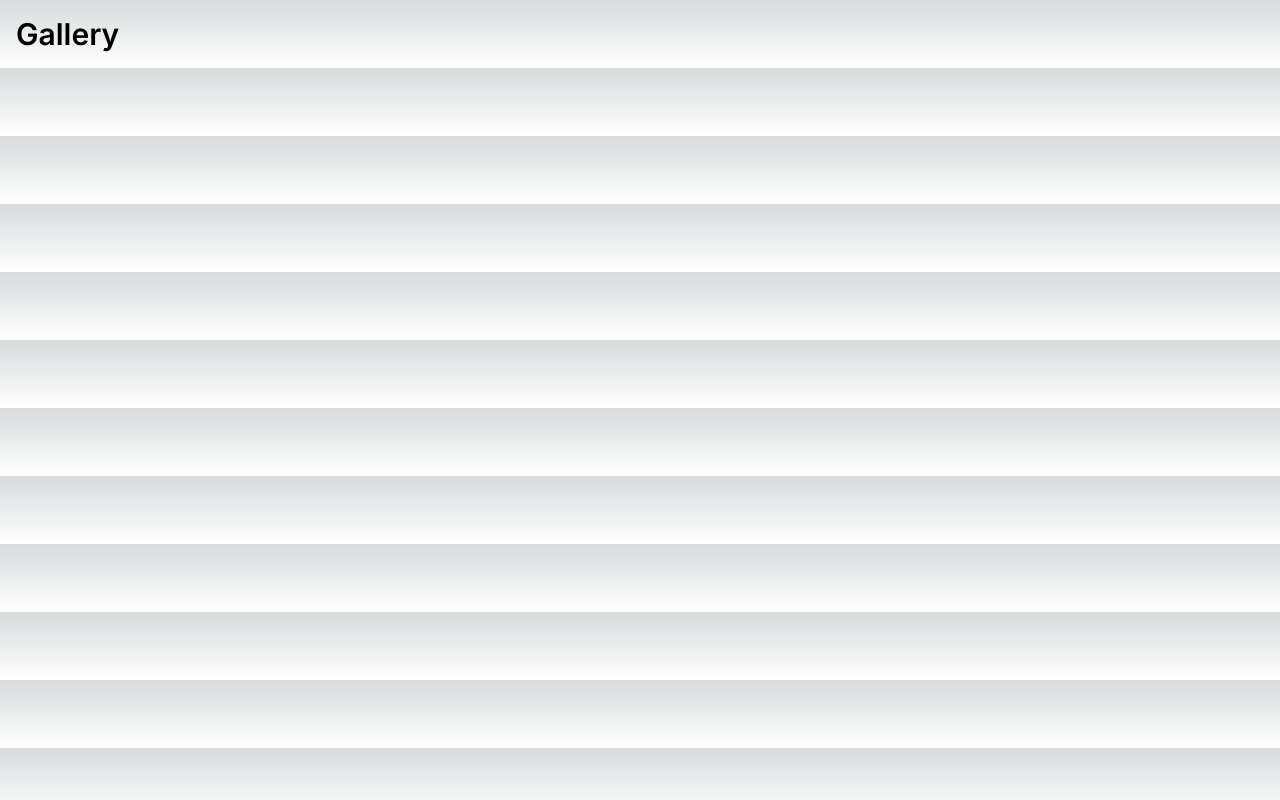
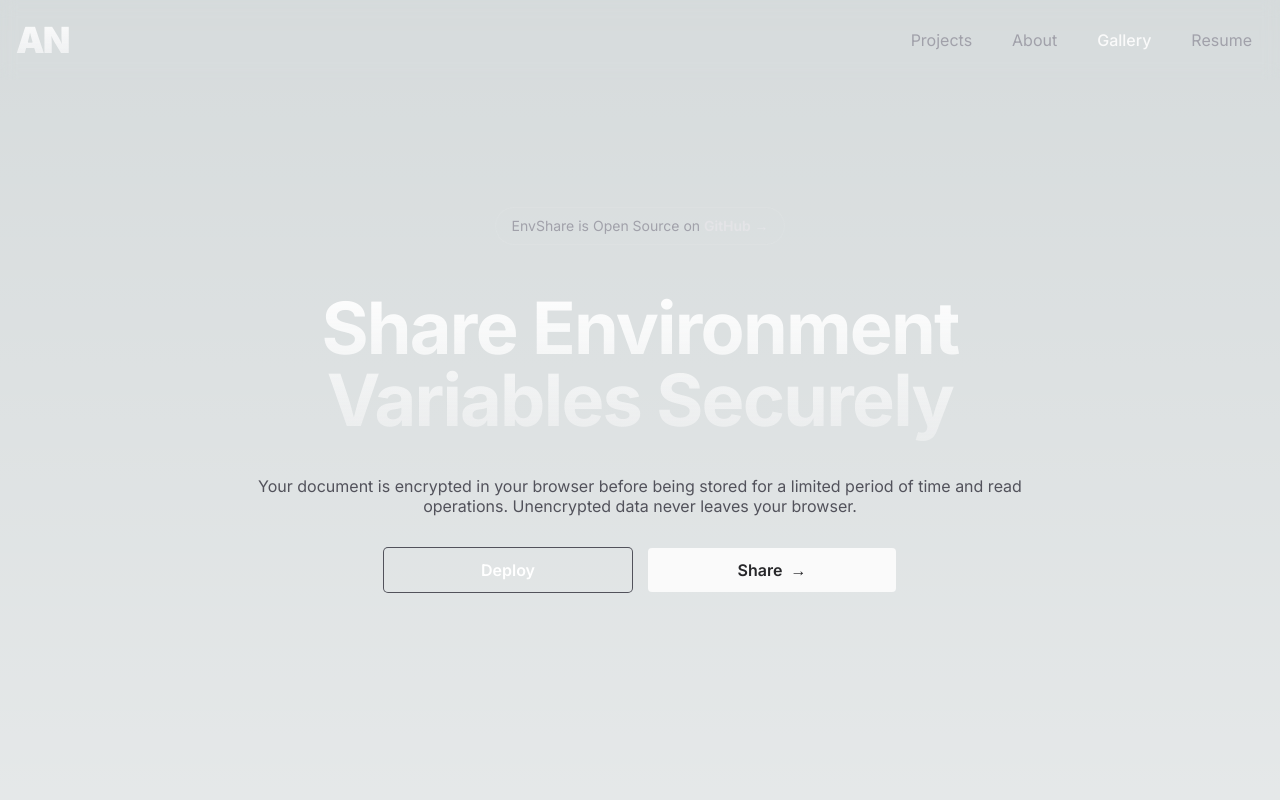
Before and after one commit to ashfaqnisar/portfolio, a Next.js app: page /gallery in a window 1280 px wide. Shown: the top 800 px of the page. Built offline with nearby package versions, Linux system fonts and the light colour scheme.

Commit message:
feat: added the topbar and other pages to the app.

```diff
--- a/src/app/gallery/page.tsx
+++ b/src/app/gallery/page.tsx
@@ -1,5 +1,56 @@
+import Link from "next/link";
+import ProjectCard from "@/app/projects/components/ProjectCard";
+
 const Page = () => {
-  return <h1 className={"p-4 text-3xl font-semibold"}>Gallery</h1>;
+  return (
+    <div className="flex flex-col gap-8 pb-8 md:gap-16 md:pb-16 xl:pb-24">
+      <div className="mx-auto mt-8 flex max-w-3xl flex-col items-center justify-center px-8 sm:mt-0 sm:min-h-screen sm:px-0">
+        <div className="hidden sm:mb-8 sm:flex sm:justify-center">
+          <Link
+            href="https://github.com/chronark/envshare"
+            className="relative overflow-hidden rounded-full py-1.5 px-4 text-sm leading-6 text-zinc-400 ring-1 ring-zinc-100/10 duration-150 hover:ring-zinc-100/30"
+          >
+            EnvShare is Open Source on{" "}
+            <span className="font-semibold text-zinc-200">
+              GitHub <span aria-hidden="true">&rarr;</span>
+            </span>
+          </Link>
+        </div>
+        <div>
+          <h1 className="bg-gradient-to-t from-zinc-100/50 to-white bg-clip-text py-4 text-center text-5xl font-bold tracking-tight text-transparent sm:text-7xl">
+            Share Environment Variables Securely
+          </h1>
+          <p className="mt-6 leading-5 text-zinc-600 sm:text-center">
+            Your document is encrypted in your browser before being stored for a limited period of
+            time and read operations. Unencrypted data never leaves your browser.
+          </p>
+          <div className="mx-auto mt-8 flex flex-col justify-center gap-4 sm:max-w-lg sm:flex-row ">
+            <Link
+              href="/deploy"
+              className="hover:drop-shadow-cta inline-block space-x-2 rounded px-4 py-1.5 text-base font-semibold leading-7 text-white ring-1 ring-zinc-600  duration-150 hover:bg-white hover:text-zinc-900 hover:ring-white sm:w-1/2 sm:text-center md:py-2"
+            >
+              Deploy
+            </Link>
+            <Link
+              href="/share"
+              className="hover:drop-shadow-cta inline-block space-x-2 rounded bg-zinc-50  px-4 py-1.5 text-base font-semibold leading-7 text-zinc-800 ring-1 ring-transparent   transition-all duration-150 hover:bg-zinc-900/20 hover:text-zinc-100 hover:ring-zinc-600/80  sm:w-1/2 sm:text-center md:py-2"
+            >
+              <span>Share</span>
+              <span aria-hidden="true">&rarr;</span>
+            </Link>
+          </div>
+        </div>
+      </div>
+      <h2 className="py-4 text-center text-3xl font-bold text-zinc-300 ">
+        Used and trusted by a growing community
+      </h2>
+      <div className={"grid gap-3 sm:grid-cols-2 lg:grid-cols-3 xl:grid-cols-4"}>
+        {Array.from({ length: 35 }).map((value, index) => (
+          <ProjectCard key={index} />
+        ))}
+      </div>
+    </div>
+  );
 };
 
 export default Page;
--- a/src/app/layout.tsx
+++ b/src/app/layout.tsx
@@ -1,6 +1,7 @@
 import "./globals.css";
 import { ReactNode } from "react";
 import { Inter, Roboto_Mono } from "@next/font/google";
+import TopBar from "./topbar";
 
 const inter = Inter({
   variable: "--font-inter",
@@ -19,7 +20,11 @@
         <head /> will contain the components returned by the nearest parent
         head.tsx. Find out more at https://beta.nextjs.org/docs/api-reference/file-conventions/head
       */}
-      <body>{children}</body>
+
+      <body>
+        <TopBar />
+        <main>{children}</main>
+      </body>
     </html>
   );
 }
--- /dev/null
+++ b/src/app/topbar.tsx
@@ -0,0 +1,64 @@
+"use client";
+import React from "react";
+import Link from "next/link";
+import { usePathname } from "next/navigation";
+
+const navigation = [
+  {
+    name: "Projects",
+    href: "/projects"
+  },
+  {
+    name: "About",
+    href: "/about"
+  },
+
+  {
+    name: "Gallery",
+    href: "/gallery"
+  },
+  {
+    name: "Resume",
+    href: "https://drive.google.com/file/d/1IygTH99vSZuMAnecgD9C0WedsSnPDcPE/view",
+    external: true
+  }
+] satisfies { name: string; href: string; external?: boolean }[];
+
+const Topbar: React.FC = () => {
+  const pathname = usePathname();
+  return (
+    <header className="bh-zinc-900/50 top-0 z-30 w-full px-4 backdrop-blur sm:fixed">
+      <div className="container mx-auto">
+        <div className="flex flex-col items-center justify-between gap-2 pt-6 sm:h-20 sm:flex-row sm:pt-0">
+          <Link
+            href="/"
+            className={
+              "bg-gradient-to-t from-zinc-100/60 to-white bg-clip-text py-4 text-center font-sans text-3xl font-black tracking-tighter text-transparent sm:text-4xl"
+            }
+          >
+            AN
+          </Link>
+          <nav className="flex grow items-center">
+            <ul className="flex grow flex-wrap items-center justify-end gap-4">
+              {navigation.map((item) => (
+                <li className="" key={item.href}>
+                  <Link
+                    className={`flex items-center px-3 py-2 text-sm duration-200 hover:text-zinc-50 sm:text-base
+                    ${pathname === item.href ? "font-medium text-zinc-50" : "text-zinc-400"}`}
+                    href={item.href}
+                    target={item.external ? "_blank" : undefined}
+                    rel={item.external ? "noopener noreferrer" : undefined}
+                  >
+                    {item.name}
+                  </Link>
+                </li>
+              ))}
+            </ul>
+          </nav>
+        </div>
+      </div>
+    </header>
+  );
+};
+
+export default Topbar;
```
Also changed, not shown: src/app/page.module.css (+6 -10 lines).
